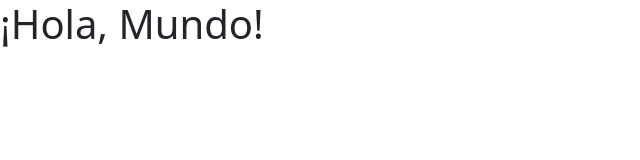
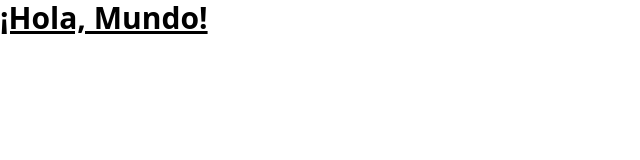
Before and after one commit to MartaBernardoZamora/citiesTaildwind, a website: page index.html in a window 1280 px wide. Shown: the whole page, without its empty margins (0-640 px from the left). Drawn offline with nearby package versions, Linux system fonts and the light colour scheme.

Commit message:
tailwind try first steps

```diff
--- a/index.html
+++ b/index.html
@@ -4,9 +4,9 @@
     <meta charset="UTF-8">
     <meta name="viewport" content="width=device-width, initial-scale=1.0">
     <title>Cities in the world</title>
-    <link href="https://cdn.jsdelivr.net/npm/bootstrap@5.3.2/dist/css/bootstrap.min.css" rel="stylesheet">
+    <link href="./src/styles/output.css" rel="stylesheet">
 </head>
 <body>
-    <h1>¡Hola, Mundo!</h1>
+    <h1 class="text-3xl font-bold underline">¡Hola, Mundo!</h1>
 </body>
 </html>
--- /dev/null
+++ b/package.json
@@ -0,0 +1,5 @@
+{
+  "devDependencies": {
+    "tailwindcss": "^3.4.17"
+  }
+}
--- /dev/null
+++ b/src/styles/input.css
@@ -0,0 +1,3 @@
+@tailwind base;
+@tailwind components;
+@tailwind utilities;
--- /dev/null
+++ b/tailwind.config.js
@@ -0,0 +1,11 @@
+/** @type {import('tailwindcss').Config} */
+module.exports = {
+  content: [
+    "./index.html"
+  ],
+
+  theme: {
+    extend: {},
+  },
+  plugins: [],
+}
```
Also changed, not shown: src/styles/output.css (added), 2 other files.
